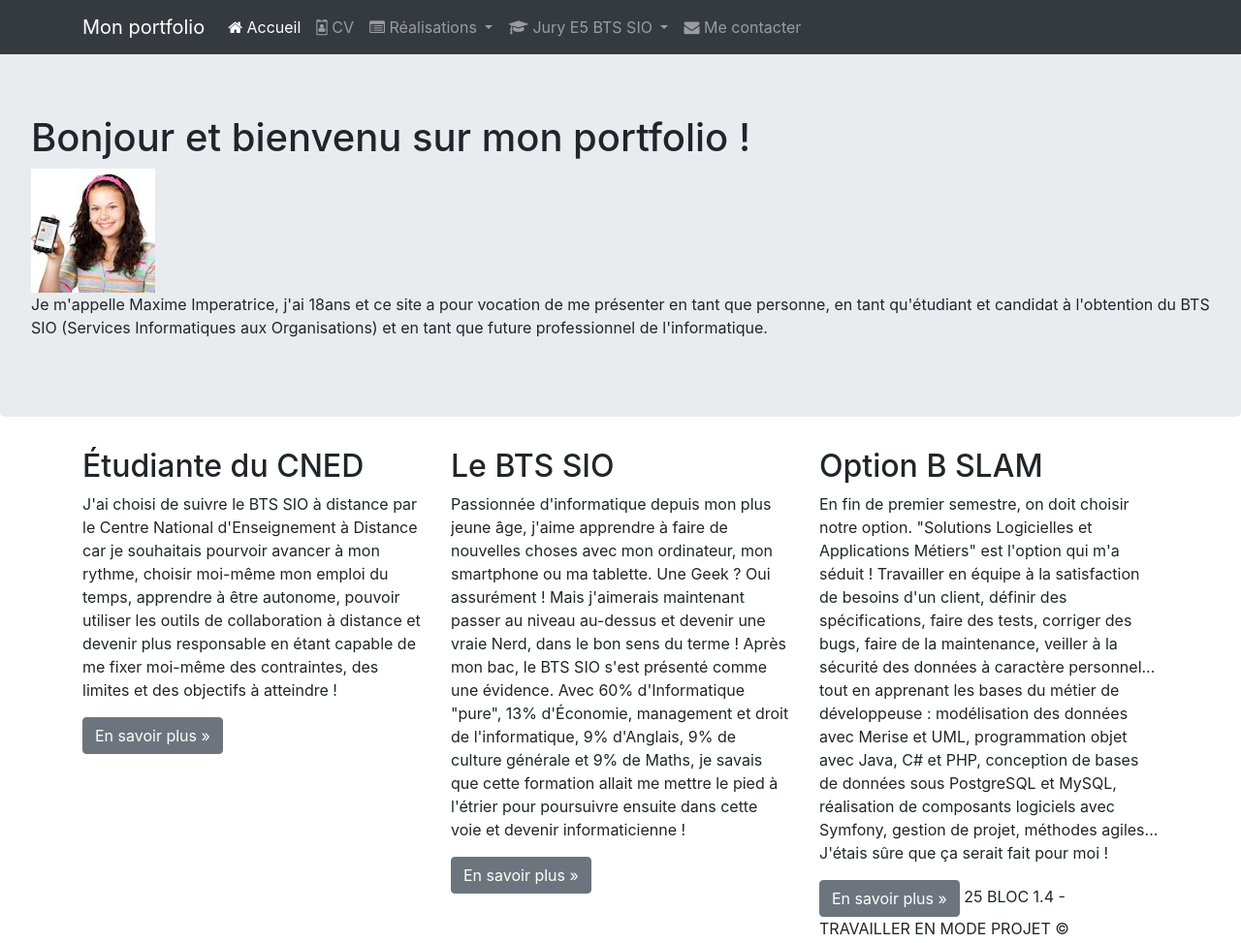
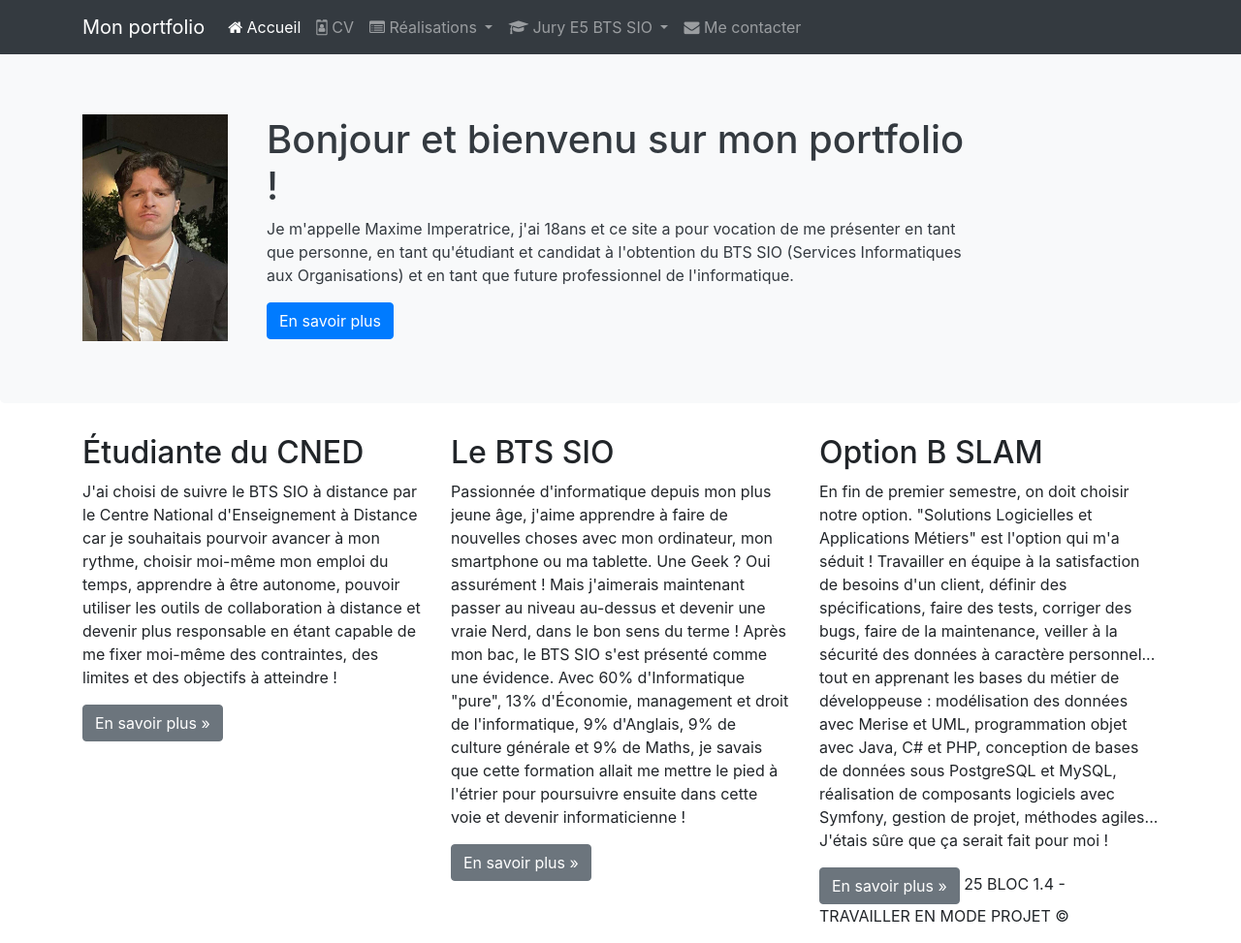
Before and after one commit to MaximeIRT/MaximeIRT.github.io, a plain HTML site: page index.html in a window 1280 px wide. Shown: the top 973 px of the page at 97% size. Drawn offline with nearby package versions, Linux system fonts and the light colour scheme.

```diff
--- a/index.html
+++ b/index.html
@@ -113,14 +113,23 @@
                 </div>
             </div>
         </nav>
-        <div class="jumbotron">
-            <h1>Bonjour et bienvenu sur mon portfolio !</h1>
-        <img src="images/AmeliaPilou.jpg" alt="image de moi">
-        <p>Je m'appelle Maxime Imperatrice, j'ai 18ans et ce site a pour vocation de me présenter
-            en tant que personne, en tant qu'étudiant et candidat à l'obtention du BTS SIO
-            (Services Informatiques aux Organisations) et en tant que future professionnel de l'informatique.
-        </p>
-        </div> <!-- Emplacement pour le contenu principal de la page -->
+        <div class="jumbotron bg-light text-dark">
+            <div class="container">
+                <div class="row align-items-center display none">
+                    <div class="col-md-2">
+                        <img src="images/Maxime.jpg" alt="image de moi" width="150px">
+                    </div>
+                    <div class="col-md-8">
+                        <h1>Bonjour et bienvenu sur mon portfolio !</h1>
+                        <p>Je m'appelle Maxime Imperatrice, j'ai 18ans et ce site a pour vocation de me présenter
+                            en tant que personne, en tant qu'étudiant et candidat à l'obtention du BTS SIO
+                            (Services Informatiques aux Organisations) et en tant que future professionnel de l'informatique.
+                        </p>
+                        <a class="btn btn-primary" href="#" role="button">En savoir plus</a>
+                    </div>
+                </div>
+            </div>
+        </div>
         <footer>
             <div class="container">
                 <div class="row">
```
Also changed, not shown: css/styles.css (added, +12 -0 lines), images/Maxime.jpg (added).
